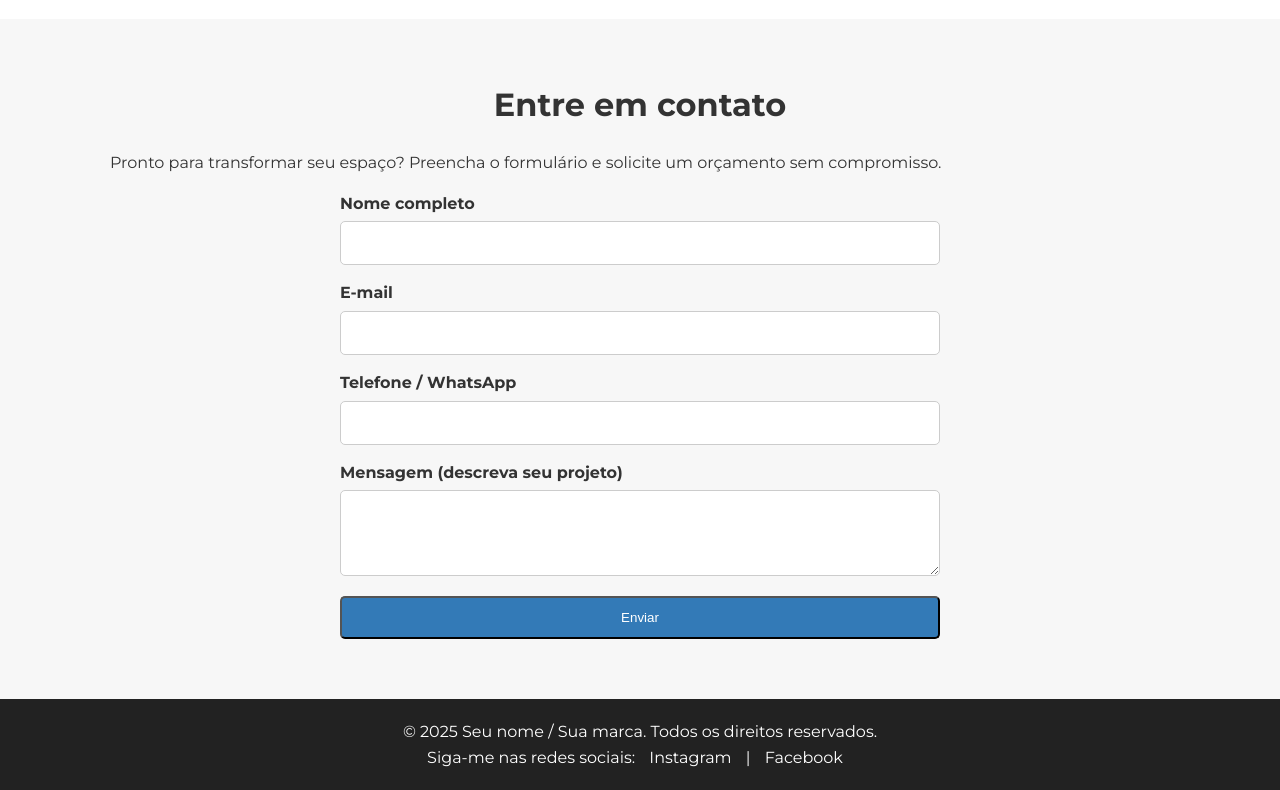
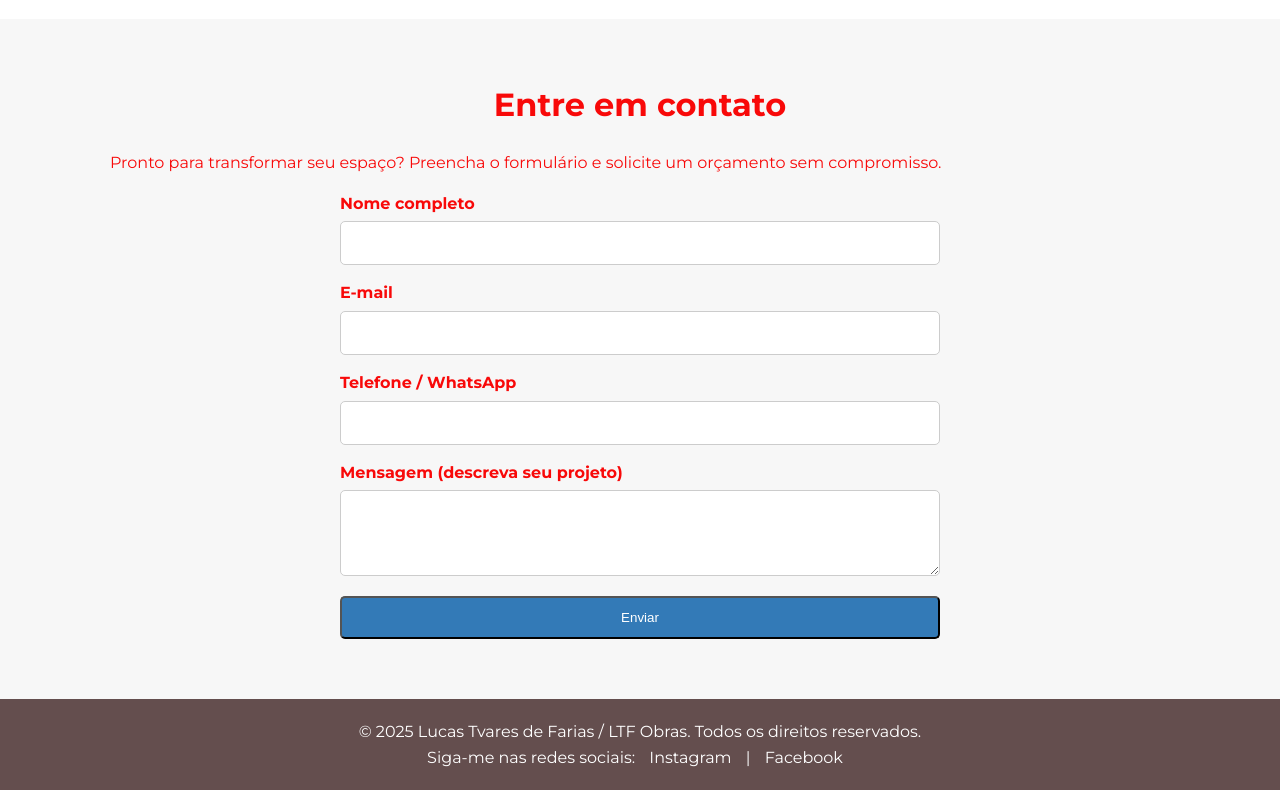
Before and after one commit to oilucas21/Projeto-2, a plain HTML site: page index.html in a window 1280 px wide. Shown: the part 1678-2468 px from the top of the page. Drawn offline with Linux system fonts and the light colour scheme.

Commit message:
mensagem

```diff
--- a/index.html
+++ b/index.html
@@ -3,7 +3,7 @@
 <head>
     <meta charset="UTF-8">
     <meta name="viewport" content="width=device-width, initial-scale=1.0">
-    <title>Sua Marca - Pinturas e Reformas</title>
+    <title>LTF Obras - Pinturas e Reformas</title>
     <link rel="stylesheet" href="style.css">
     <link href="https://fonts.googleapis.com/css2?family=Montserrat:wght@400;700&display=swap" rel="stylesheet">
 </head>
@@ -11,7 +11,7 @@
 
     <header class="hero-section">
         <div class="container">
-            <h1>Seu nome ou sua marca</h1>
+            <h1>LTF Obras</h1>
             <h2>Serviços de Pintura Residencial e Comercial</h2>
             <p>Transformamos seus espaços com cores e qualidade. Deixe o trabalho com a gente!</p>
             <a href="#contato" class="btn">Solicite um orçamento gratuito</a>
@@ -82,7 +82,7 @@
 
     <footer>
         <div class="container">
-            <p>&copy; 2025 Seu nome / Sua marca. Todos os direitos reservados.</p>
+            <p>&copy; 2025 Lucas Tvares de Farias / LTF Obras. Todos os direitos reservados.</p>
             <p>Siga-me nas redes sociais: <a href="#">Instagram</a> | <a href="#">Facebook</a></p>
         </div>
     </footer>
--- a/style.css
+++ b/style.css
@@ -2,9 +2,9 @@
 :root {
     --primary-color: #337ab7; /* Azul padrão */
     --secondary-color: #f7f7f7; /* Cinza claro para seções */
-    --text-color: #333;
+    --text-color: #f80909;
     --white-color: #fff;
-    --dark-bg: #222;
+    --dark-bg: #644e4e;
 }
 
 * {
```
